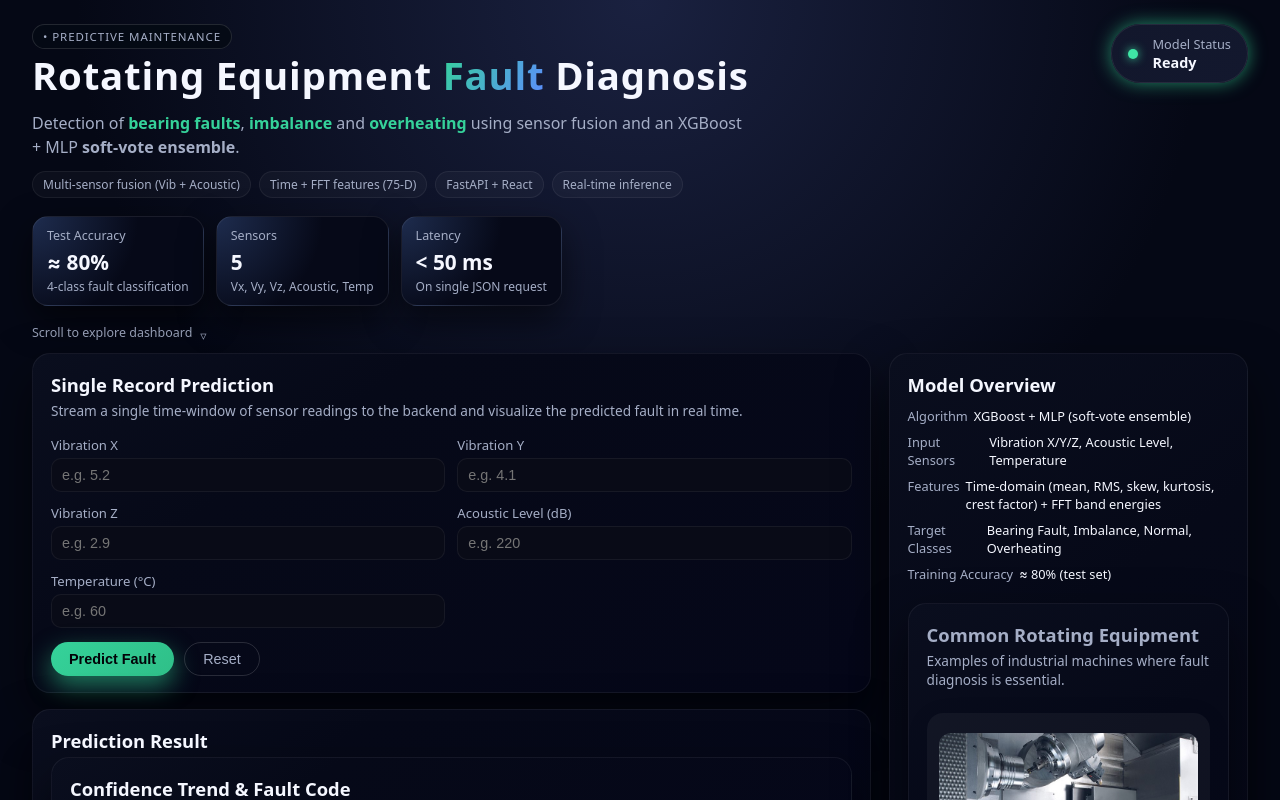
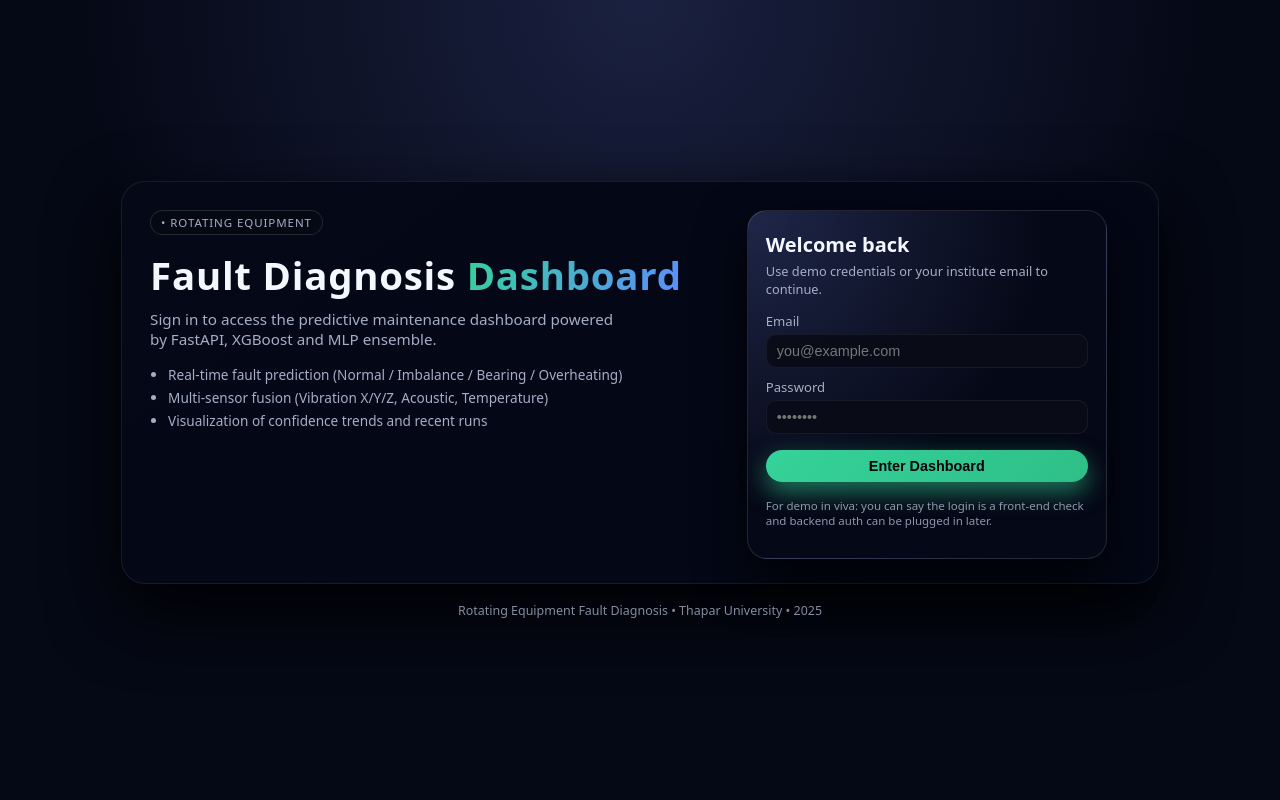
Before and after one commit to Ayushhdd/rotating-equipment-frontend, a React (Create React App) app: page / in a window 1280 px wide. Shown: the top 800 px of the page. Built offline with nearby package versions, Linux system fonts and the light colour scheme.

Commit message:
Add login screen and UI updates

```diff
--- a/src/App.css
+++ b/src/App.css
@@ -705,3 +705,123 @@ body {
     height: 260px !important;
   }
 }
+/* ===== Startup Login Screen ===== */
+
+.login-root {
+  min-height: 100vh;
+  padding: 32px 24px;
+  display: flex;
+  flex-direction: column;
+  justify-content: center;
+  background: radial-gradient(circle at top, #1a2140 0, #050815 55%);
+}
+
+.login-card {
+  max-width: 1040px;
+  margin: 0 auto;
+  display: grid;
+  grid-template-columns: minmax(0, 1.2fr) minmax(0, 0.9fr);
+  gap: 32px;
+  background: linear-gradient(145deg, #050816, #030716);
+  border-radius: 24px;
+  padding: 28px 28px 24px;
+  border: 1px solid rgba(255, 255, 255, 0.08);
+  box-shadow: 0 28px 70px rgba(0, 0, 0, 0.9);
+}
+
+.login-left {
+  padding-right: 10px;
+}
+
+.login-title {
+  margin: 14px 0 8px;
+  font-size: 2.4rem;
+  letter-spacing: 0.02em;
+}
+
+.login-subtitle {
+  margin: 0;
+  font-size: 0.95rem;
+  color: var(--text-soft);
+  max-width: 480px;
+}
+
+.login-bullets {
+  margin: 16px 0 0;
+  padding-left: 18px;
+  font-size: 0.85rem;
+  color: var(--text-soft);
+}
+
+.login-bullets li {
+  margin-bottom: 4px;
+}
+
+.login-right {
+  display: flex;
+  align-items: center;
+  justify-content: center;
+}
+
+.login-panel {
+  width: 100%;
+  max-width: 360px;
+  background: radial-gradient(circle at top left, #1f2749 0, #050816 60%);
+  border-radius: 20px;
+  padding: 20px 18px 18px;
+  border: 1px solid rgba(255, 255, 255, 0.12);
+  box-shadow: 0 20px 50px rgba(0, 0, 0, 0.85);
+}
+
+.login-panel h2 {
+  margin: 0 0 4px;
+  font-size: 1.25rem;
+}
+
+.login-panel-sub {
+  margin: 0 0 14px;
+  font-size: 0.8rem;
+  color: var(--text-soft);
+}
+
+.login-form {
+  display: flex;
+  flex-direction: column;
+  gap: 10px;
+}
+
+.login-btn {
+  width: 100%;
+  margin-top: 6px;
+}
+
+.login-hint {
+  margin-top: 6px;
+  font-size: 0.72rem;
+  color: var(--text-soft);
+  opacity: 0.85;
+}
+
+.login-footer {
+  margin-top: 18px;
+  text-align: center;
+  font-size: 0.78rem;
+  color: var(--text-soft);
+  opacity: 0.8;
+}
+
+/* responsive login layout */
+@media (max-width: 900px) {
+  .login-card {
+    grid-template-columns: minmax(0, 1fr);
+    padding: 22px 18px 18px;
+  }
+
+  .login-root {
+    padding: 20px 14px;
+  }
+
+  .login-title {
+    font-size: 2rem;
+  }
+}
--- a/src/App.js
+++ b/src/App.js
@@ -1,6 +1,7 @@
 // src/App.js
 import React, { useState } from "react";
 import MachineGallery from "./MachineGallery";
+import LoginScreen from "./LoginScreen";
 import ChartPanel from "./ChartPanel";
 import axios from "axios";
 import "./App.css";
@@ -9,6 +10,8 @@ const API_BASE_URL = "https://rotating-backend-1.onrender.com";
 
 
 function App() {
+  const [isAuthenticated, setIsAuthenticated] = useState(false);
+
   const [form, setForm] = useState({
     vibration_x: "",
     vibration_y: "",
@@ -16,6 +19,8 @@ function App() {
     acoustic_level: "",
     temperature: "",
   });
+  // ...rest of your states stay same
+
 
   const [result, setResult] = useState(null);
   const [history, setHistory] = useState([]);
@@ -98,6 +103,9 @@ function App() {
     return "badge neutral";
   };
 
+  if (!isAuthenticated) {
+  return <LoginScreen onLogin={() => setIsAuthenticated(true)} />;
+}
   return (
     <div className="app-root">
       {/* TOP HERO + NAV STRIP */}
@@ -489,7 +497,8 @@ function App() {
 
 /* Small presentational components */
 
-function InputField({ label, name, value, onChange, placeholder }) {
+function InputField({ label, name, value, onChange, placeholder })
+{
   return (
     <label className="field">
       <span className="field-label">{label}</span>
@@ -506,7 +515,8 @@ function InputField({ label, name, value, onChange, placeholder }) {
   );
 }
 
-function MetricCard({ label, value, sub }) {
+function MetricCard({ label, value, sub })
+{
   return (
     <div className="metric-card">
       <div className="metric-label">{label}</div>
@@ -516,7 +526,8 @@ function MetricCard({ label, value, sub }) {
   );
 }
 
-function ArchitectureCard({ title, text }) {
+function ArchitectureCard({ title, text })
+{
   return (
     <div className="architecture-card">
       <h3>{title}</h3>
--- /dev/null
+++ b/src/LoginScreen.js
@@ -0,0 +1,96 @@
+// src/LoginScreen.js
+import React, { useState } from "react";
+import "./App.css"; // reuse same theme
+
+function LoginScreen({ onLogin }) {
+  const [email, setEmail] = useState("");
+  const [password, setPassword] = useState("");
+  const [error, setError] = useState("");
+
+  const handleSubmit = (e) => {
+    e.preventDefault();
+
+    // simple dummy check – change if you want real auth
+    if (!email || !password) {
+      setError("Please enter both email and password.");
+      return;
+    }
+
+    // you can replace this with real API call later
+    setError("");
+    onLogin();
+  };
+
+  return (
+    <div className="login-root">
+      <div className="login-card">
+        <div className="login-left">
+          <div className="app-pill">• Rotating Equipment</div>
+          <h1 className="login-title">
+            Fault Diagnosis <span className="hero-gradient">Dashboard</span>
+          </h1>
+          <p className="login-subtitle">
+            Sign in to access the predictive maintenance dashboard powered by
+            FastAPI, XGBoost and MLP ensemble.
+          </p>
+
+          <ul className="login-bullets">
+            <li>Real-time fault prediction (Normal / Imbalance / Bearing / Overheating)</li>
+            <li>Multi-sensor fusion (Vibration X/Y/Z, Acoustic, Temperature)</li>
+            <li>Visualization of confidence trends and recent runs</li>
+          </ul>
+        </div>
+
+        <div className="login-right">
+          <div className="login-panel">
+            <h2>Welcome back</h2>
+            <p className="login-panel-sub">
+              Use demo credentials or your institute email to continue.
+            </p>
+
+            <form onSubmit={handleSubmit} className="login-form">
+              <label className="field">
+                <span className="field-label">Email</span>
+                <input
+                  type="email"
+                  className="field-input"
+                  placeholder="you@example.com"
+                  value={email}
+                  onChange={(e) => setEmail(e.target.value)}
+                />
+              </label>
+
+              <label className="field">
+                <span className="field-label">Password</span>
+                <input
+                  type="password"
+                  className="field-input"
+                  placeholder="••••••••"
+                  value={password}
+                  onChange={(e) => setPassword(e.target.value)}
+                />
+              </label>
+
+              {error && <div className="alert error">{error}</div>}
+
+              <button type="submit" className="btn primary login-btn">
+                Enter Dashboard
+              </button>
+
+              <p className="login-hint">
+                For demo in viva: you can say the login is a front-end check and
+                backend auth can be plugged in later.
+              </p>
+            </form>
+          </div>
+        </div>
+      </div>
+
+      <div className="login-footer">
+        Rotating Equipment Fault Diagnosis • Thapar University • {new Date().getFullYear()}
+      </div>
+    </div>
+  );
+}
+
+export default LoginScreen;
```
